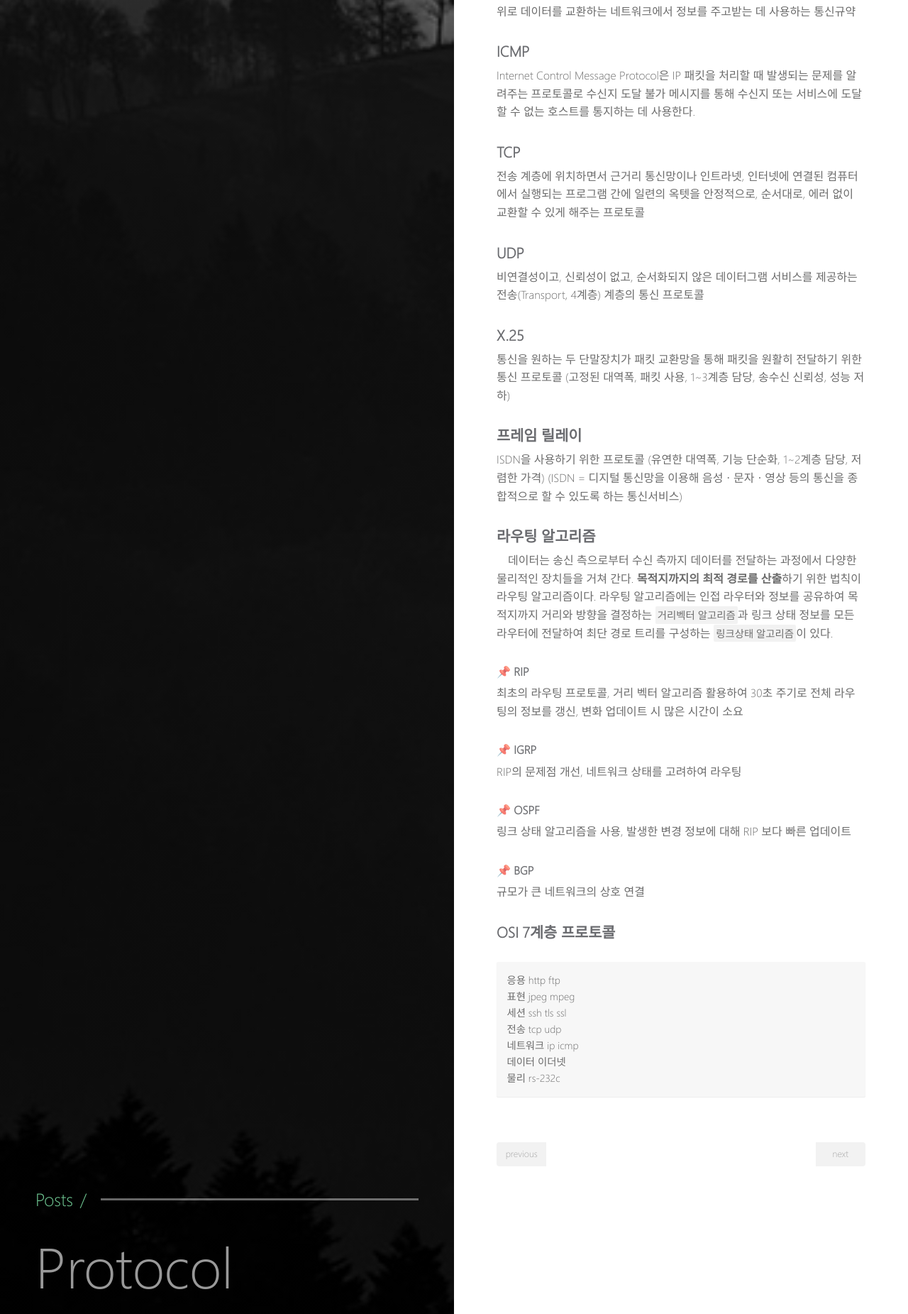
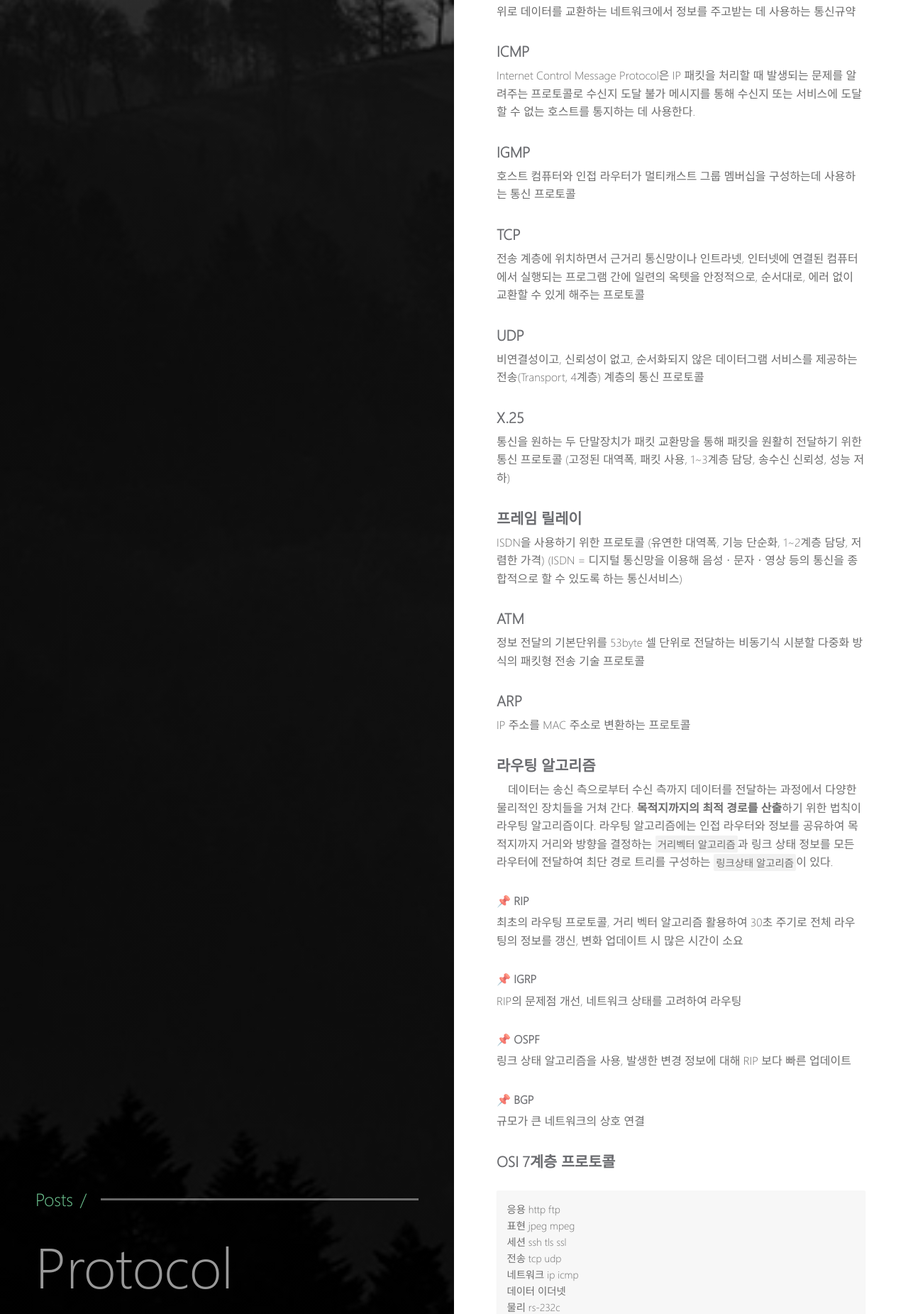
Before and after one commit to uunwon/uunwon.github.io, a Jekyll site: the page built from _posts/2021-04-20-Protocol.md, in a window 1280 px wide. Shown: the part 1902-3753 px from the top of the page at 71% size. Built offline with Jekyll 4.4.1, drawn with Linux system fonts in a browser that asks for light colours.

Commit message:
add 'protocol + IGMP, ATM, ARP'

```diff
--- a/_posts/2021-04-20-Protocol.md
+++ b/_posts/2021-04-20-Protocol.md
@@ -59,6 +59,9 @@ Internet Protocol은 주소 지정 가능한 연결형 프로토콜, 송신/수
 ### ICMP
 Internet Control Message Protocol은 IP 패킷을 처리할 때 발생되는 문제를 알려주는 프로토콜로 수신지 도달 불가 메시지를 통해 수신지 또는 서비스에 도달할 수 없는 호스트를 통지하는 데 사용한다.
 
+### IGMP
+호스트 컴퓨터와 인접 라우터가 멀티캐스트 그룹 멤버십을 구성하는데 사용하는 통신 프로토콜
+
 ### TCP
 전송 계층에 위치하면서 근거리 통신망이나 인트라넷, 인터넷에 연결된 컴퓨터에서 실행되는 프로그램 간에 일련의 옥텟을 안정적으로, 순서대로, 에러 없이 교환할 수 있게 해주는 프로토콜
 
@@ -70,6 +73,12 @@ Internet Control Message Protocol은 IP 패킷을 처리할 때 발생되는 문
 
 ### 프레임 릴레이
 ISDN을 사용하기 위한 프로토콜 (유연한 대역폭, 기능 단순화, 1~2계층 담당, 저렴한 가격) (ISDN = 디지털 통신망을 이용해 음성ㆍ문자ㆍ영상 등의 통신을 종합적으로 할 수 있도록 하는 통신서비스)
+
+### ATM
+정보 전달의 기본단위를 53byte 셀 단위로 전달하는 비동기식 시분할 다중화 방식의 패킷형 전송 기술 프로토콜
+
+### ARP
+IP 주소를 MAC 주소로 변환하는 프로토콜
 
 ### 라우팅 알고리즘
 　데이터는 송신 측으로부터 수신 측까지 데이터를 전달하는 과정에서 다양한 물리적인 장치들을 거쳐 간다. **목적지까지의 최적 경로를 산출**하기 위한 법칙이 라우팅 알고리즘이다. 라우팅 알고리즘에는 인접 라우터와 정보를 공유하여 목적지까지 거리와 방향을 결정하는 `거리벡터 알고리즘`과 링크 상태 정보를 모든 라우터에 전달하여 최단 경로 트리를 구성하는 `링크상태 알고리즘`이 있다.
```
